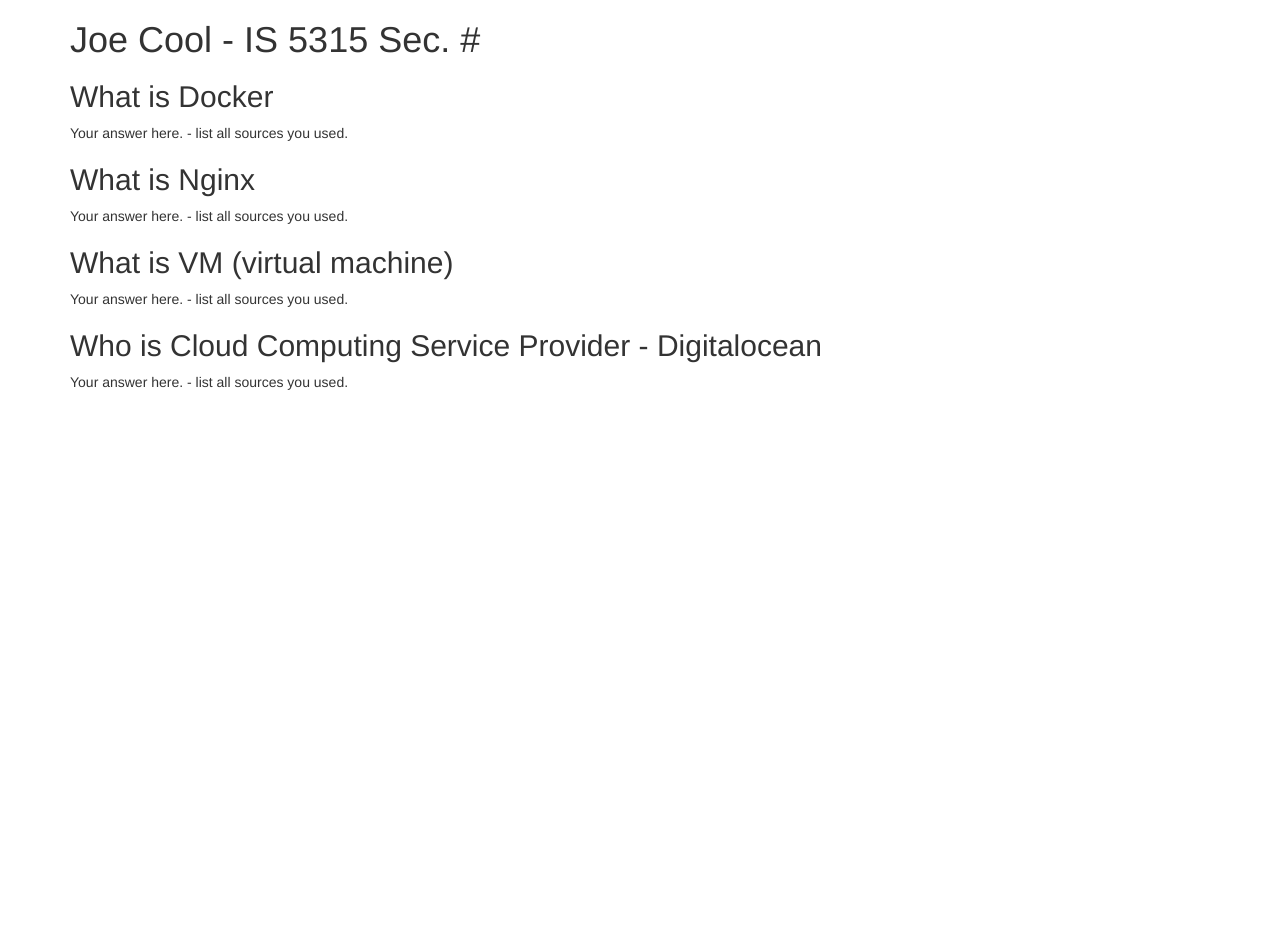
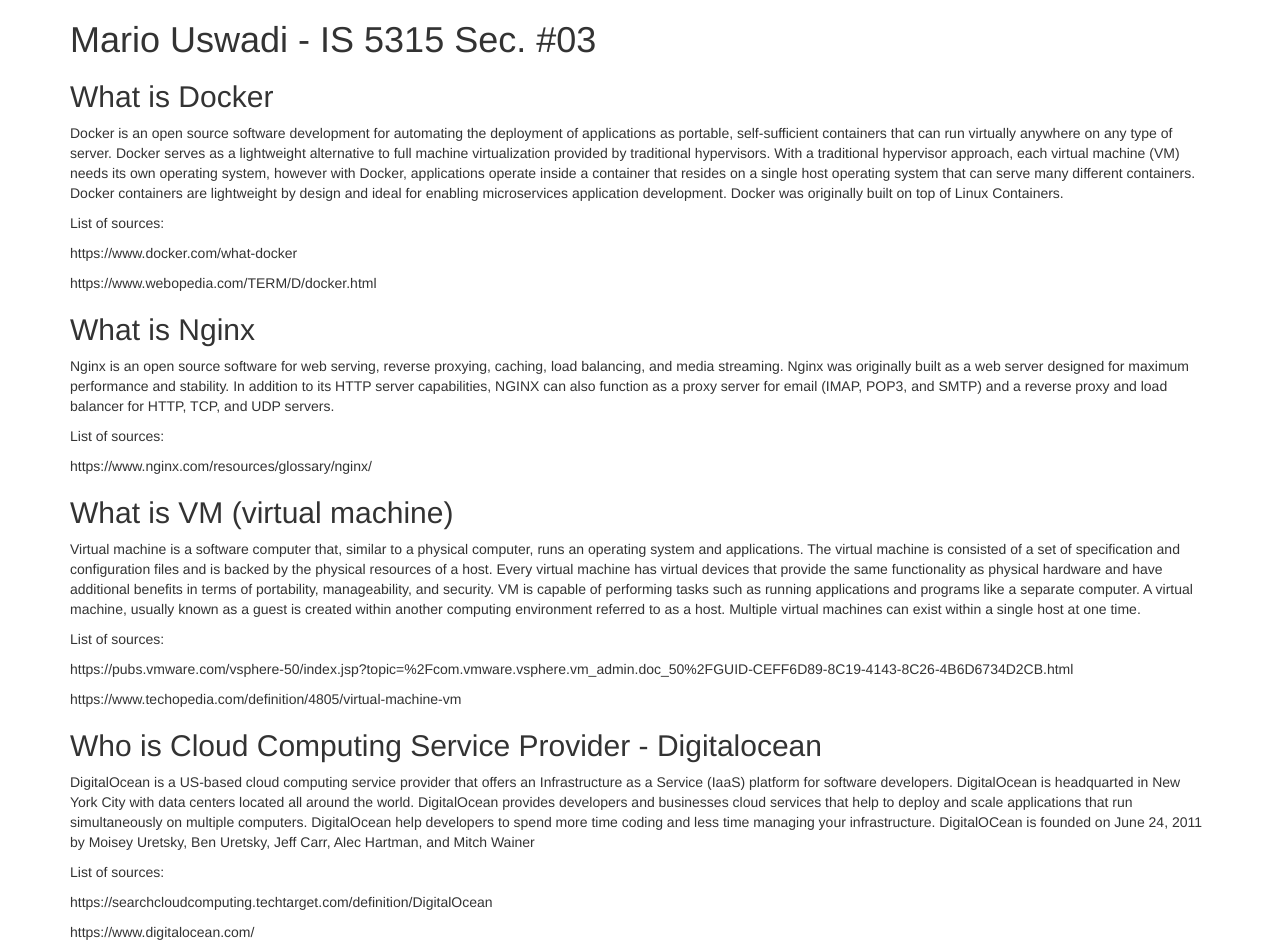
Before and after one commit to mariouswadi/5315, a plain HTML site: page index.html in a window 1280 px wide. Before the commit the page ends 800 px from the top, so only its background shows below. Drawn offline with nearby package versions, Linux system fonts and the light colour scheme.

Commit message:
hw files

```diff
--- a/index.html
+++ b/index.html
@@ -5,15 +5,26 @@
   </head>
   <body>
     <div class="container">
-      <h1>Joe Cool - IS 5315 Sec. #</h1>
+      <h1>Mario Uswadi - IS 5315 Sec. #03</h1>
       <h2>What is Docker</h2>
-      <p>Your answer here. - list all sources you used.</p>
+      <p>Docker is an open source software development for automating the deployment of applications as portable, self-sufficient containers that can run virtually anywhere on any type of server. Docker serves as a lightweight alternative to full machine virtualization provided by traditional hypervisors. With a traditional hypervisor approach, each virtual machine (VM) needs its own operating system, however with Docker, applications operate inside a container that resides on a single host operating system that can serve many different containers.  Docker containers are lightweight by design and ideal for enabling microservices application development. Docker was originally built on top of Linux Containers.</p>
+      <p>List of sources:</p>
+      <p>https://www.docker.com/what-docker</p>
+      <p>https://www.webopedia.com/TERM/D/docker.html</p>
       <h2>What is Nginx</h2>
-      <p>Your answer here. - list all sources you used.</p>
+      <p>Nginx is an open source software for web serving, reverse proxying, caching, load balancing, and media streaming. Nginx was originally built as a web server designed for maximum performance and stability. In addition to its HTTP server capabilities, NGINX can also function as a proxy server for email (IMAP, POP3, and SMTP) and a reverse proxy and load balancer for HTTP, TCP, and UDP servers.</p>
+      <p>List of sources:</p>
+      <p>https://www.nginx.com/resources/glossary/nginx/</p>
       <h2>What is VM (virtual machine)</h2>
-      <p>Your answer here. - list all sources you used.</p>
+      <p>Virtual machine is a software computer that, similar to a physical computer, runs an operating system and applications. The virtual machine is consisted of a set of specification and configuration files and is backed by the physical resources of a host. Every virtual machine has virtual devices that provide the same functionality as physical hardware and have additional benefits in terms of portability, manageability, and security. VM is capable of performing tasks such as running applications and programs like a separate computer. A virtual machine, usually known as a guest is created within another computing environment referred to as a host. Multiple virtual machines can exist within a single host at one time.</p>
+      <p>List of sources:</p>
+      <p>https://pubs.vmware.com/vsphere-50/index.jsp?topic=%2Fcom.vmware.vsphere.vm_admin.doc_50%2FGUID-CEFF6D89-8C19-4143-8C26-4B6D6734D2CB.html</p>
+      <p>https://www.techopedia.com/definition/4805/virtual-machine-vm</p>
       <h2>Who is Cloud Computing Service Provider - Digitalocean</h2>
-      <p>Your answer here. - list all sources you used.</p>
+      <p>DigitalOcean is a US-based cloud computing service provider that offers an Infrastructure as a Service (IaaS) platform for software developers. DigitalOcean is headquarted in New York City with data centers located all around the world. DigitalOcean provides developers and businesses cloud services that help to deploy and scale applications that run simultaneously on multiple computers. DigitalOcean help developers to spend more time coding and less time managing your infrastructure. DigitalOCean is founded on June 24, 2011 by Moisey Uretsky, Ben Uretsky, Jeff Carr, Alec Hartman, and Mitch Wainer</p>
+      <p>List of sources:</p>
+      <p>https://searchcloudcomputing.techtarget.com/definition/DigitalOcean</p>
+      <p>https://www.digitalocean.com/</p>
     </div>
   </body>
 </html>
```
